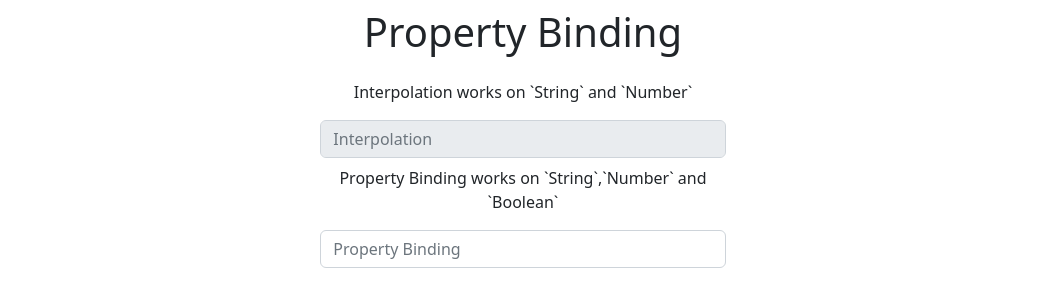
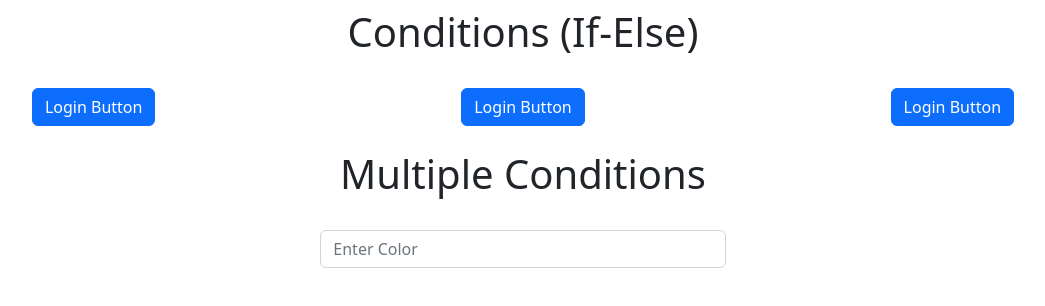
Before and after one commit to imronit2001/blog, an Angular app: page / in a window 1280 px wide. Shown: the top 306 px of the page, without its empty margins (117-1162 px from the left). Built offline with nearby package versions, Linux system fonts and the light colour scheme.

Commit message:
Conditional Statements

```diff
--- a/src/app/app.component.html
+++ b/src/app/app.component.html
@@ -1,9 +1,48 @@
 <h1 class="text-center text-capitalize">{{ title }}</h1>
 <div class="py-3 row">
-    <div class="col-sm-4 text-center m-auto">
-        <p>Interpolation works on `String` and `Number`</p>
-        <input type="text" placeholder="Interpolation" disabled="{{ disable }}" class="form-control my-2">
-        <p>Property Binding works on `String`,`Number` and `Boolean`</p>
-        <input type="text" placeholder="Property Binding" [disabled]="disable" class="form-control my-2">
+    <div class="col-sm-4 text-center m-auto my-2">
+        <button class="btn btn-primary" (click)="toggle()" *ngIf="show">Login Button</button>
+        <button class="btn btn-success" (click)="toggle()" *ngIf="!show">Signup Button</button>
+    </div>
+    <div class="col-sm-4 text-center m-auto my-2">
+        <button class="btn btn-primary" (click)="toggle()" *ngIf="show else elseBlock1">Login Button</button>
+    </div>
+    <div class="col-sm-4 text-center m-auto my-2">
+        <button *ngIf="show; then ifBlock1 else elseBlock1"></button>
     </div>
 </div>
+
+<ng-template #elseBlock1>
+    <button class="btn btn-success" (click)="toggle()" *ngIf="!show">Signup Button</button>
+</ng-template>
+
+<ng-template #ifBlock1>
+    <button class="btn btn-primary" (click)="toggle()" *ngIf="show">Login Button</button>
+</ng-template>
+
+
+<h1 class="text-center text-capitalize">{{ title2 }}</h1>
+<div class="py-3 row">
+    <div class="col-sm-4 text-center m-auto my-2">
+        <input type="text" class="form-control" (keyup)="changeColor(inpColor.value)" #inpColor
+            placeholder="Enter Color">
+        <div class="col-sm-6 text-center m-auto my-2">
+            <ng-template [ngIf]="color=='red'">
+                <h1 class="text-danger">Text Color</h1>
+            </ng-template>
+            <ng-template [ngIf]="color=='green'">
+                <h1 class="text-success">Text Color</h1>
+            </ng-template>
+            <ng-template [ngIf]="color=='blue'">
+                <h1 class="text-primary">Text Color</h1>
+            </ng-template>
+            <ng-template [ngIf]="color=='black'">
+                <h1 class="text-dark">Text Color</h1>
+            </ng-template>
+            <ng-template [ngIf]="color=='orange'">
+                <h1 class="text-warning">Text Color</h1>
+            </ng-template>
+        </div>
+    </div>
+
+</div>
--- a/src/app/app.component.ts
+++ b/src/app/app.component.ts
@@ -6,6 +6,14 @@ import { Component } from '@angular/core';
   styleUrls: []
 })
 export class AppComponent {
-  title:String = 'Property Binding';
-  disable = false;
+  title:String = 'Conditions (if-else)';
+  title2:String = 'Multiple conditions';
+  show = true;
+  color = '';
+  toggle(){
+    this.show = !this.show;
+  }
+  changeColor(val:string){
+    this.color = val;
+  }
 }
```
